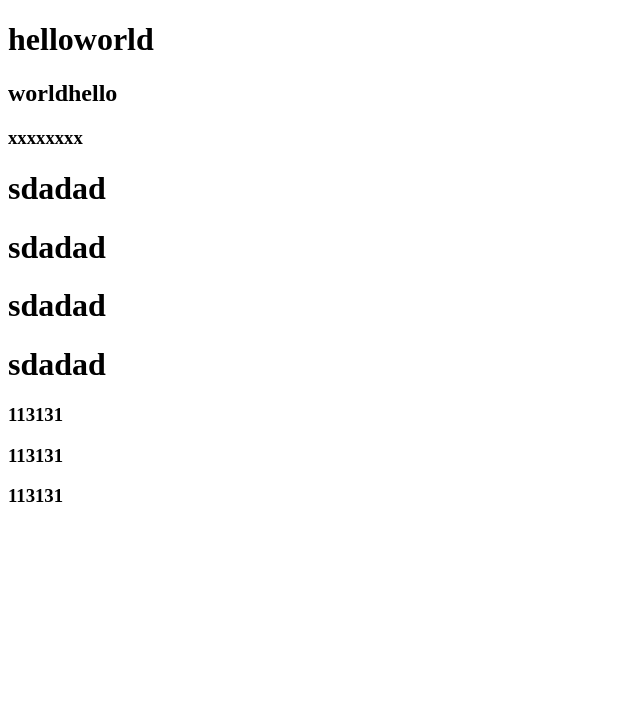
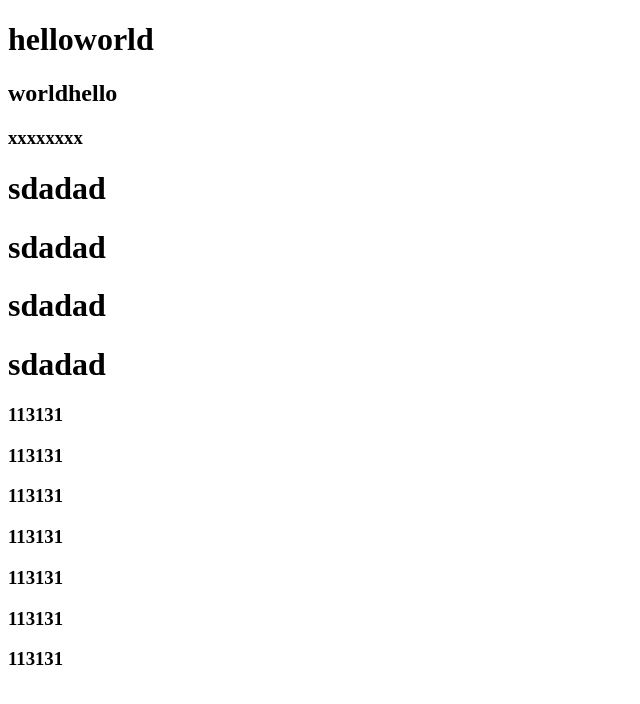
Before and after one commit to wzr981290/testDemo, a plain HTML site: page index.html in a window 1280 px wide. Shown: the whole page, without its empty margins (0-640 px from the left). Drawn offline with Linux system fonts and the light colour scheme.

Commit message:
这事第三次提交

```diff
--- a/index.html
+++ b/index.html
@@ -18,5 +18,9 @@
         <h3>113131</h3>
         <h3>113131</h3>
         <h3>113131</h3>
+        <h3>113131</h3>
+        <h3>113131</h3>
+        <h3>113131</h3>
+        <h3>113131</h3>
     </body>
 </html>
```
Also changed, not shown: 1 other file.
